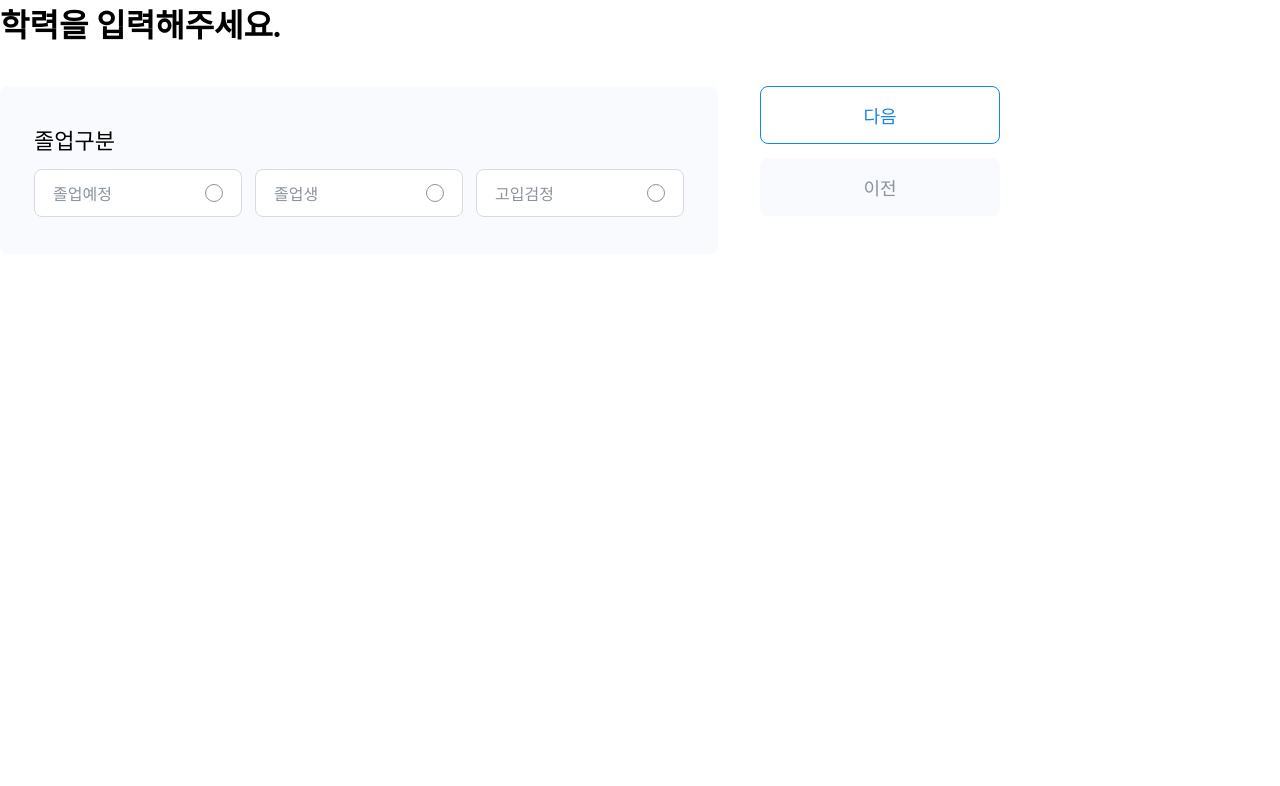
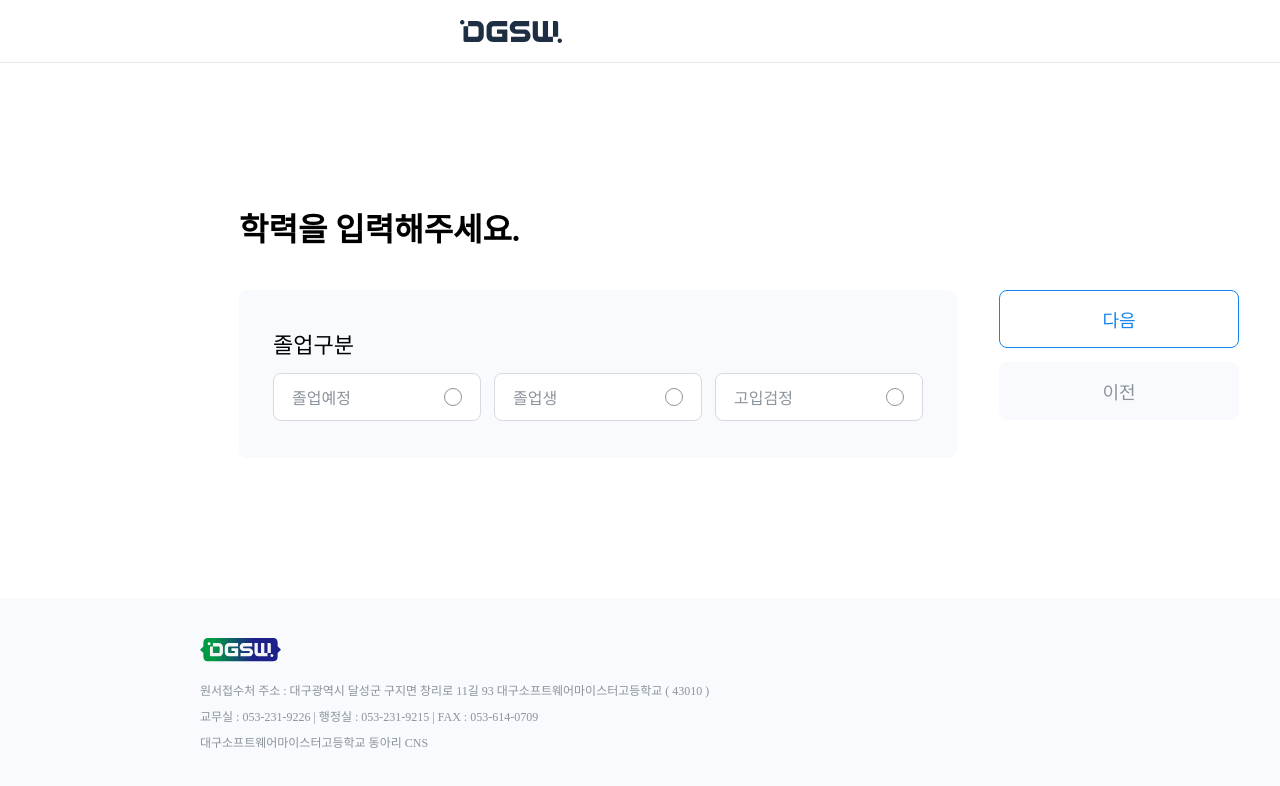
Before and after one commit to EntryCNS/DIA, a React (Vite) app: page /start in a window 1280 px wide. Shown: the top 786 px of the page. Built offline with nearby package versions, Linux system fonts and the light colour scheme.

Commit message:
design: add header, footer components

```diff
--- a/src/pages/start/index.tsx
+++ b/src/pages/start/index.tsx
@@ -2,10 +2,14 @@ import React from "react";
 import * as S from "./style";
 import { Button } from "../../components/common/Button";
 import RadioBox from "../../components/start";
+import { Header } from "../../components/common/Header";
+import { Footer } from "../../components/common/Footer";
 
 const Start = () => {
   return (
-    <>
+    <S.PageContainer>
+        <Header />
+      <S.MainContent>
         <S.Title>학력을 입력해주세요.</S.Title>
         <S.Wrap>
           <S.ContentWrap>
@@ -21,7 +25,9 @@ const Start = () => {
             <Button text="이전" variant="gray" />
           </S.ButtonWrap>
         </S.Wrap>
-    </>
+      </S.MainContent>
+      <Footer />
+    </S.PageContainer>
   );
 };
 
--- a/src/pages/start/style.ts
+++ b/src/pages/start/style.ts
@@ -1,4 +1,19 @@
 import styled from "styled-components";
+
+export const PageContainer = styled.div`
+  min-height: 100vh;
+  display: flex;
+  flex-direction: column;
+`;
+
+export const MainContent = styled.div`
+  flex: 1;
+  display: flex;
+  flex-direction: column;
+  justify-content: center;
+  align-items: flex-start;
+  padding-left: calc((100vw - 802px) / 2);
+`;
 
 export const Title = styled.p`
   font-size: 32px;
```
Lines whose indentation alone changed are shown as unchanged.
